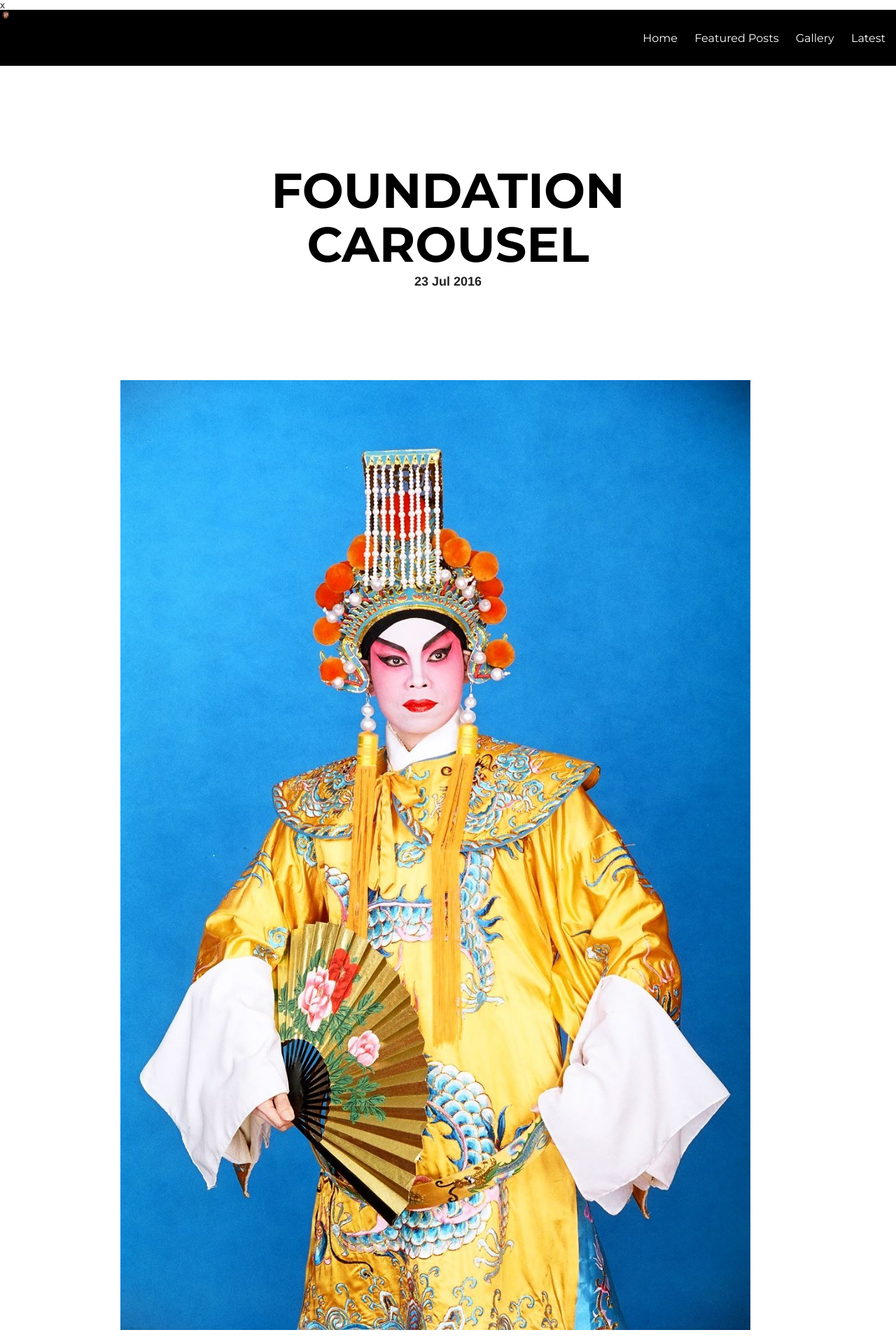
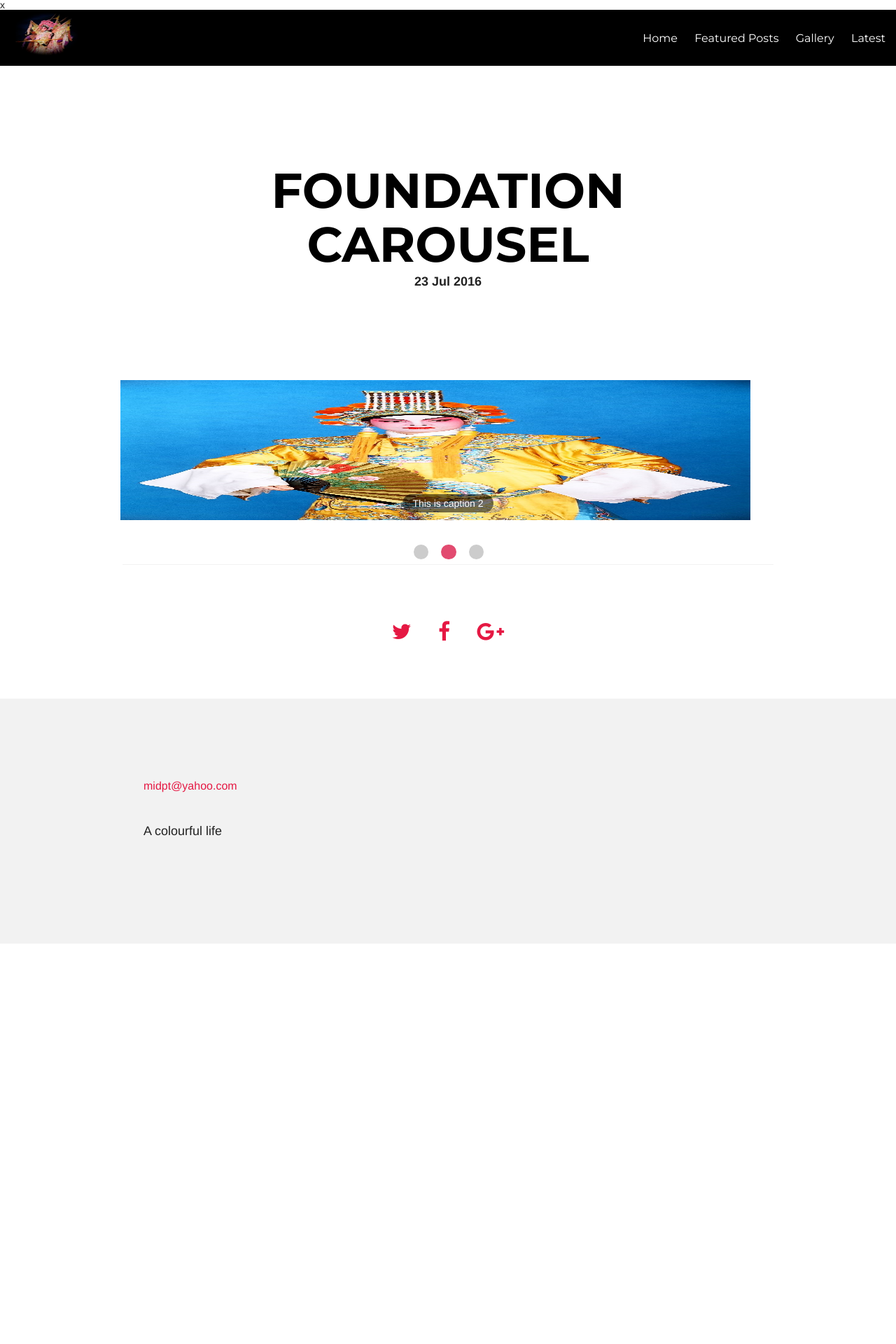
Before and after one commit to gitmannen/drama2, a Jekyll site: the page built from _posts/2016-07-23-SlipprySlider.md, in a window 1280 px wide. Shown: the top 1920 px of the page at 70% size. Built offline with Jekyll 4.4.1, drawn with Linux system fonts in a browser that asks for light colours; nearby versions of some CDN libraries; after the commit the page ends 1521 px from its top, so only the background shows below that.

Commit message:
htgrwhwr

```diff
--- a/_includes/head.html
+++ b/_includes/head.html
@@ -73,8 +73,8 @@ x<meta charset="utf-8">
 	<style>
 		img
 		{
-			height: 20%;
-			width: 20%;
+			height: 200px;
+			width: 133px;
 		}
 
 
```
